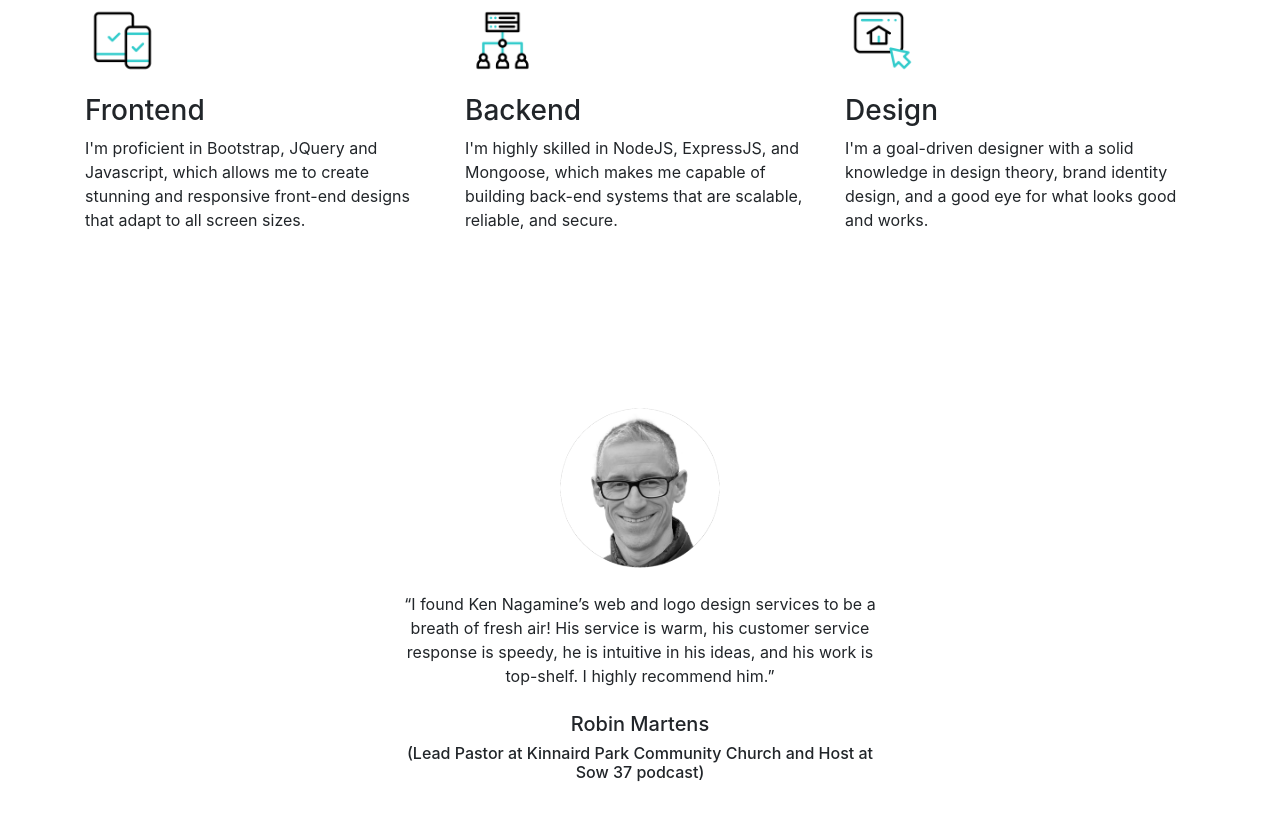
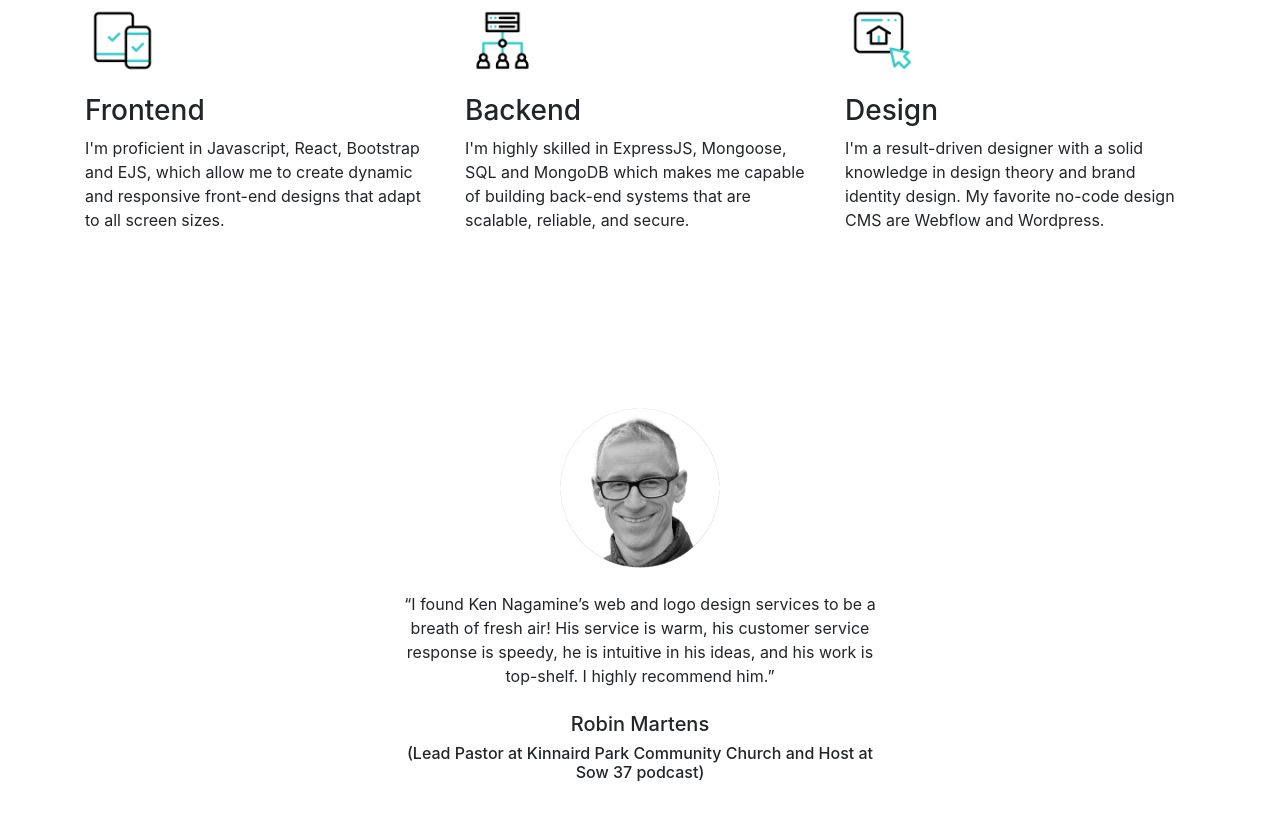
Before and after one commit to nagamine-ken/code-portfolio, a website: page public/index.html in a window 1280 px wide. Shown: the part 792-1612 px from the top of the page. Drawn offline with nearby package versions, Linux system fonts and the light colour scheme.

Commit message:
minor edit to Features section

```diff
--- a/public/index.html
+++ b/public/index.html
@@ -71,7 +71,7 @@
             <img src="images/responsive.gif" alt="website animation" style="width:75px;height:75px;">
           </div>
           <h3 class="fs-2">Frontend</h3>
-          <p>I'm proficient in Bootstrap, JQuery and Javascript, which allows me to create stunning and responsive
+          <p>I'm proficient in Javascript, React, Bootstrap and EJS, which allow me to create dynamic and responsive
             front-end designs that adapt to all screen sizes.</p>
         </div>
 
@@ -80,7 +80,7 @@
             <img src="images/server.gif" alt="website animation" style="width:75px;height:75px;">
           </div>
           <h3 class="fs-2">Backend</h3>
-          <p> I'm highly skilled in NodeJS, ExpressJS, and Mongoose, which makes me capable of building
+          <p> I'm highly skilled in ExpressJS, Mongoose, SQL and MongoDB which makes me capable of building
             back-end systems that are scalable, reliable, and secure.</p>
         </div>
 
@@ -89,8 +89,9 @@
             <img src="images/website.gif" alt="website animation" style="width:75px;height:75px;">
           </div>
           <h3 class="fs-2">Design</h3>
-          <p>I'm a goal-driven designer with a solid knowledge in design theory, brand identity design,
-            and a good eye for what looks good and works.</p>
+          <p>I'm a result-driven designer with a solid knowledge in design theory and brand identity design.
+            My favorite no-code design CMS are Webflow and Wordpress.
+          </p>
         </div>
 
       </div>
```
